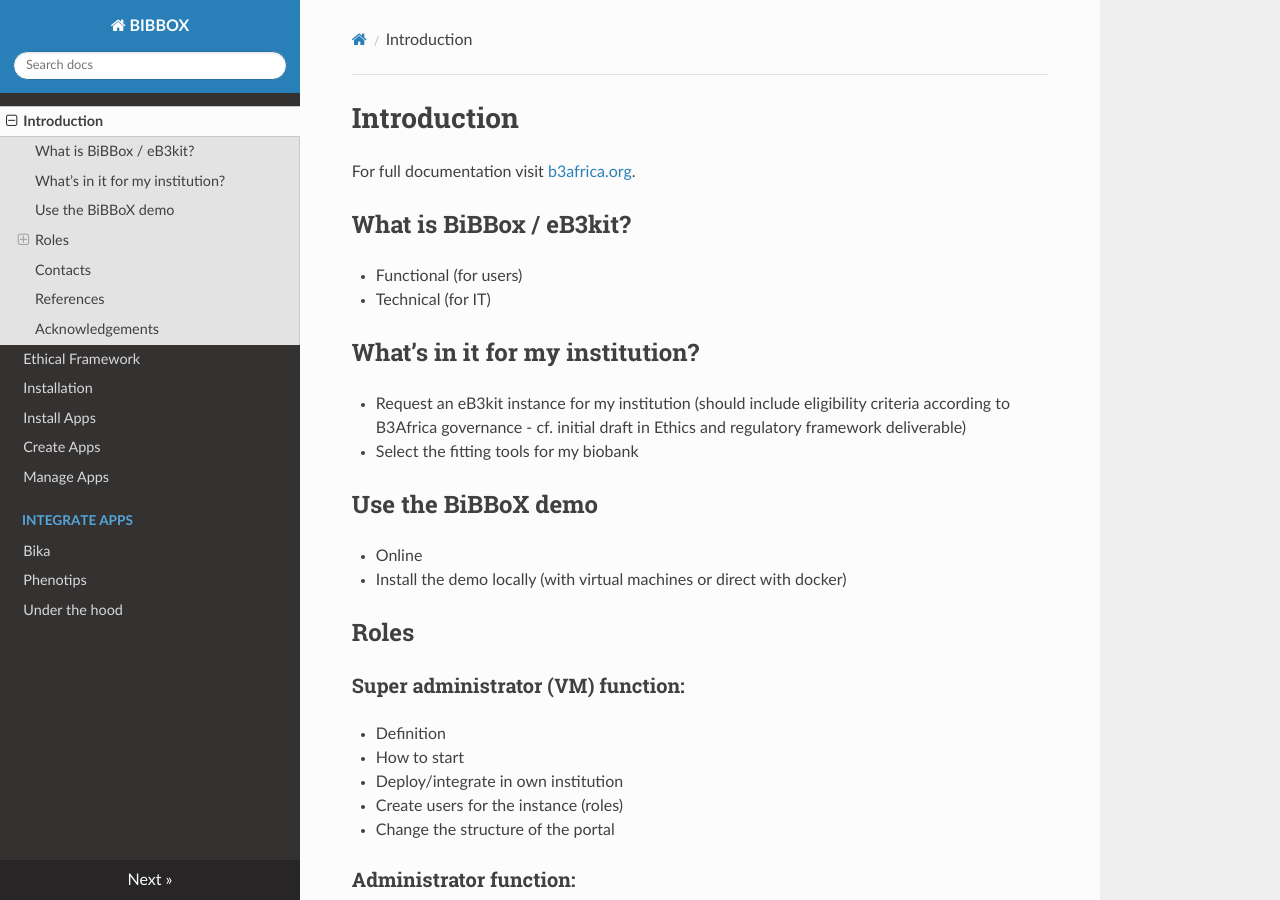
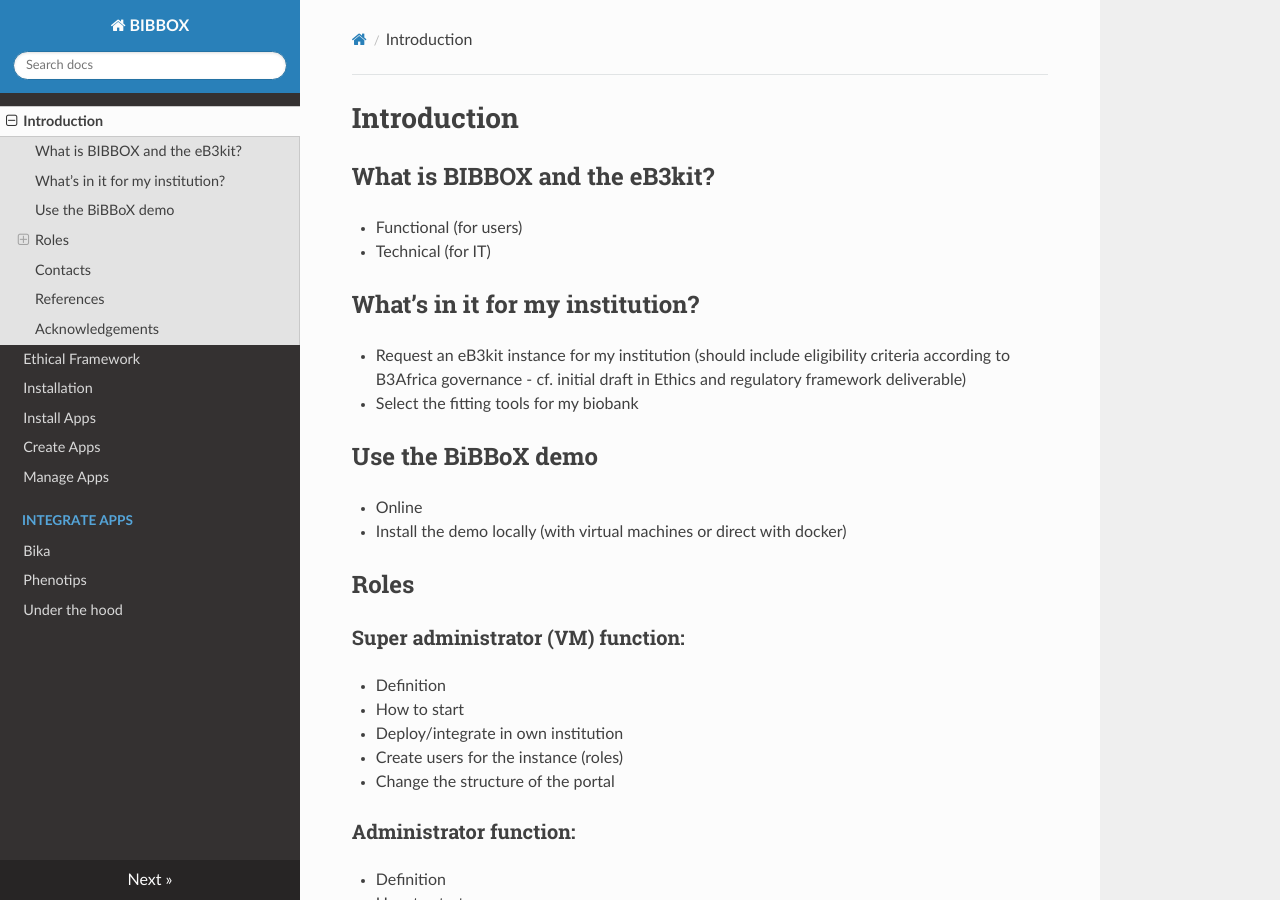
Before and after one commit to roxmer/bibbox-documentation, an MkDocs documentation site: the page built from docs/index.md, in a window 1280 px wide and 900 px high. Built offline with MkDocs 1.6.1, drawn with Linux system fonts in a browser that asks for light colours; nearby versions of some CDN libraries; old or Windows-style settings are respelled for this version of MkDocs; some of the changed text lies outside the part shown.

Commit message:
minor update

```diff
--- a/docs/index.md
+++ b/docs/index.md
@@ -1,9 +1,6 @@
 # Introduction
 
-For full documentation visit [b3africa.org](http://b3africa.org).
-
-
-## What is BiBBox / eB3kit?
+## What is BIBBOX and the eB3kit?
 - Functional (for users)
 - Technical (for IT)
 
@@ -53,4 +50,5 @@ For full documentation visit [b3africa.org](http://b3africa.org).
 ## References
 
 ## Acknowledgements
-B3Africa partners thank etc
+
+BBMRI-ERIC and B3Africa links
```
